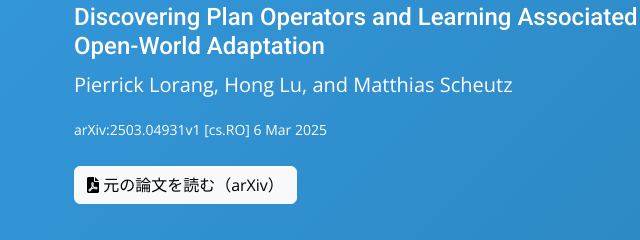
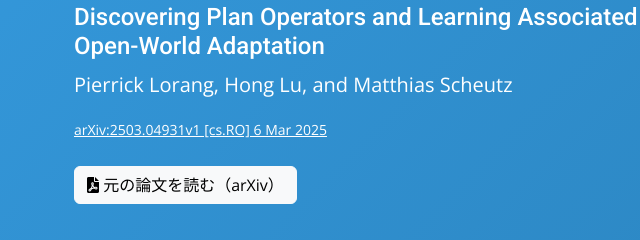
Before and after one commit to KyosukeIchikawa/test_pdf_site, a plain HTML site: page index.html in a window 1280 px wide. Shown: the part 178-418 px from the top of the page, 8-648 px from the left. Drawn offline with nearby package versions, Linux system fonts and the light colour scheme.

Commit message:
arXiv識別子をクリック可能なリンクに変更

```diff
--- a/index.html
+++ b/index.html
@@ -63,7 +63,7 @@
                         <h1 class="display-4 fw-bold">Curiosity-Driven Imagination</h1>
                         <h2 class="h4">Discovering Plan Operators and Learning Associated Policies for Open-World Adaptation</h2>
                         <p class="lead">Pierrick Lorang, Hong Lu, and Matthias Scheutz</p>
-                        <p><small>arXiv:2503.04931v1 [cs.RO] 6 Mar 2025</small></p>
+                        <p><small><a href="https://arxiv.org/abs/2503.04931v1" target="_blank" class="text-white text-decoration-underline">arXiv:2503.04931v1 [cs.RO] 6 Mar 2025</a></small></p>
                         <a href="https://arxiv.org/abs/2503.04931v1" target="_blank" class="btn btn-light mt-2">
                             <i class="fas fa-file-pdf"></i> 元の論文を読む（arXiv）
                         </a>
```
